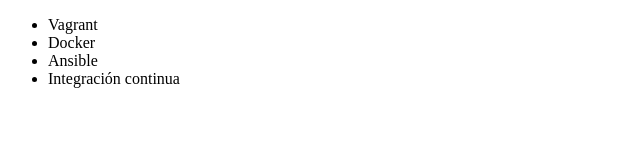
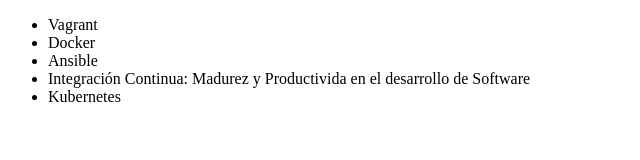
Before and after one commit to Daneb2022/alura-git, a plain HTML site: page index.html in a window 1280 px wide. Shown: the whole page, without its empty margins (0-640 px from the left). Drawn offline with Linux system fonts and the light colour scheme.

Commit message:
Agregando curso de kubernetes

```diff
--- a/index.html
+++ b/index.html
@@ -9,7 +9,8 @@
          <li> Vagrant </li>
          <li> Docker </li>
          <li> Ansible </li>
-         <li> Integración continua </li>
+         <li>  Integración Continua: Madurez y Productivida en el desarrollo de Software</li>
+         <li>Kubernetes</li>
      </ul>
 </body>
 </html>
```
